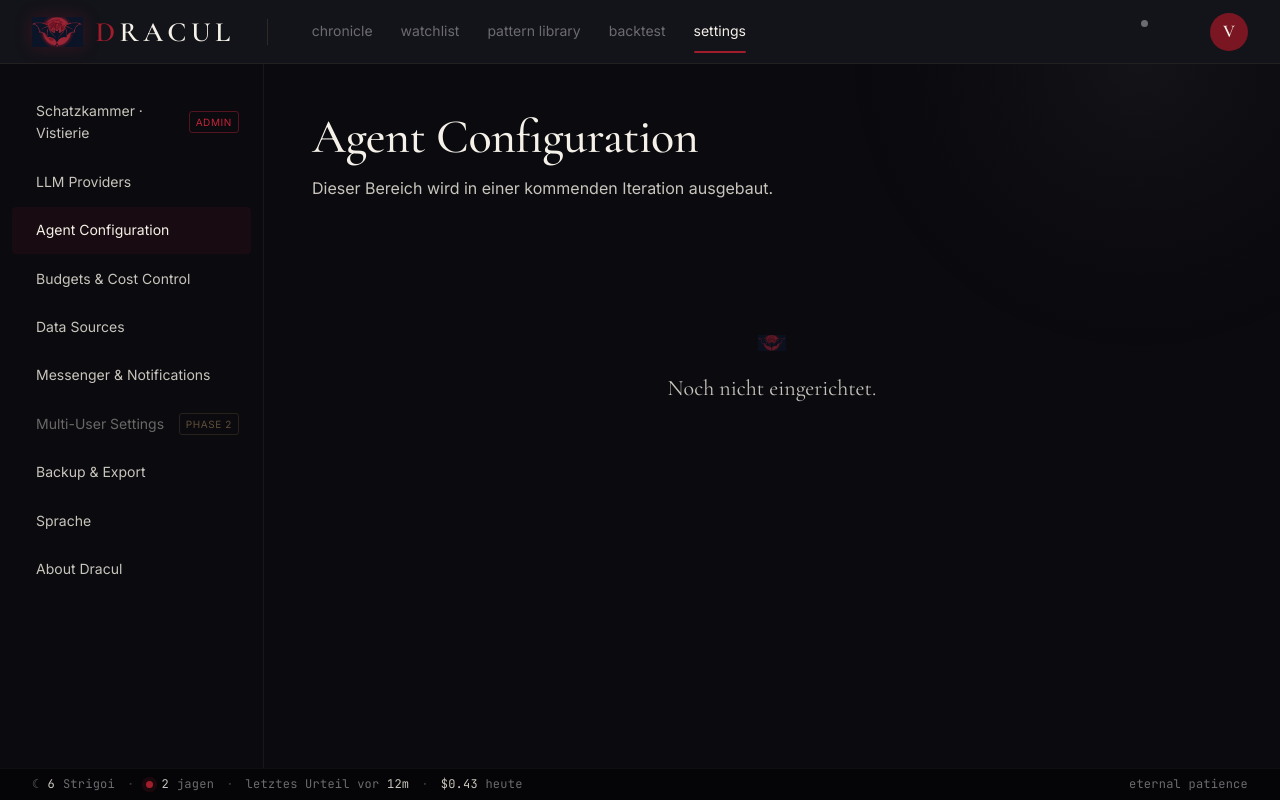
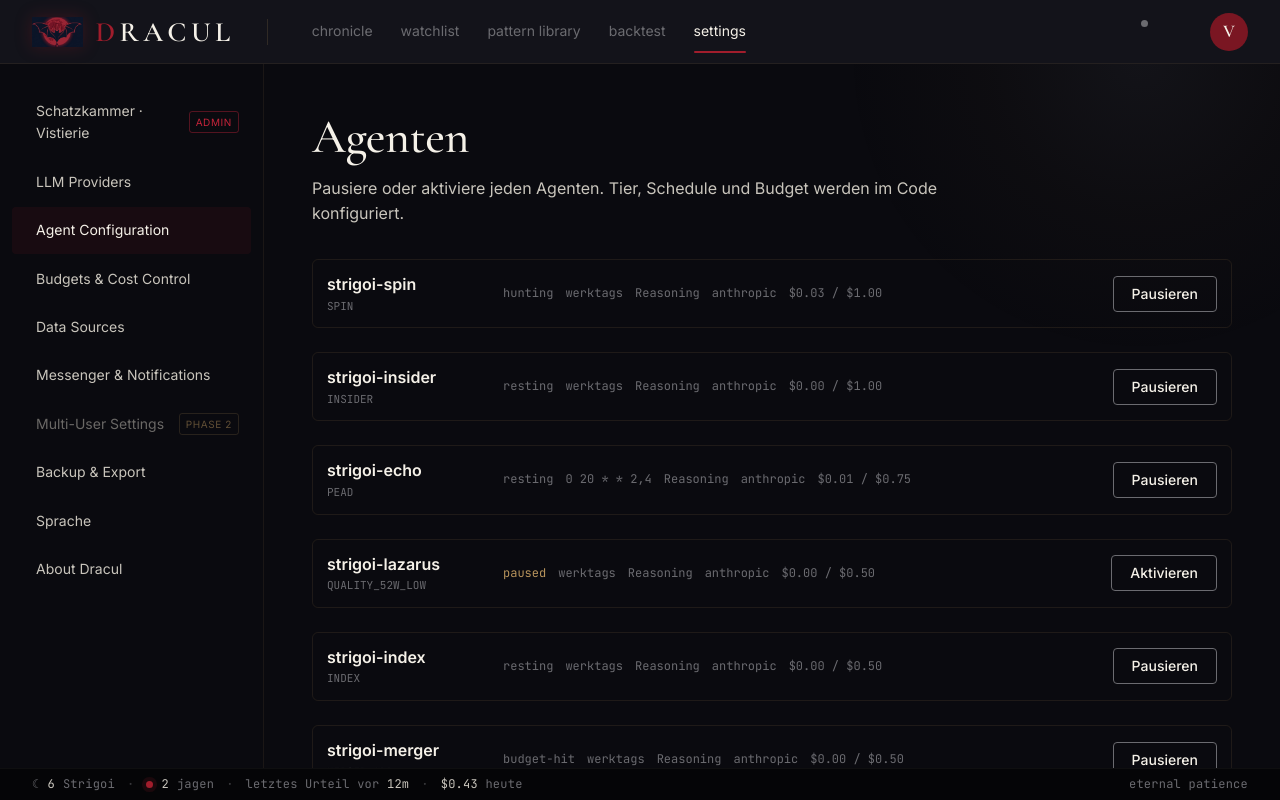
Before and after one commit to visterion/dracul, a Vue app in the folder chronicle/: page /settings in a window 1280 px wide. Both pictures are taken after a click on the button "Agent Configuration". Built offline with nearby package versions, Linux system fonts and the light colour scheme.

Commit message:
feat(chronicle): agent-config Settings section with pause/resume

```diff
--- a/chronicle/src/views/SettingsView.vue
+++ b/chronicle/src/views/SettingsView.vue
@@ -155,6 +155,44 @@
           </div>
         </template>
 
+        <!-- Agent config -->
+        <template v-else-if="active === 'agent-config'">
+          <PageHead :title="t('settings.agentConfig.title')" :sub="t('settings.agentConfig.subtitle')" />
+
+          <div v-if="agentError" role="alert" class="set-budget-error">{{ agentError }}</div>
+
+          <template v-if="agentsLoading">
+            <v-skeleton-loader v-for="i in 4" :key="i" type="list-item" />
+          </template>
+
+          <div v-else-if="agentData && agentData.length" class="stack-5" data-testid="agent-config-list">
+            <div v-for="row in agentData" :key="row.name" class="agent-row" :data-agent="row.name">
+              <div class="agent-row__main">
+                <div class="agent-row__name">{{ row.name }}</div>
+                <span class="agent-row__role mono">{{ row.role }}</span>
+              </div>
+              <div class="agent-row__meta mono">
+                <span class="agent-row__state" :data-state="row.state">{{ row.state }}</span>
+                <span>{{ agentSchedule(row) }}</span>
+                <span v-if="row.tier">{{ row.tier }}</span>
+                <span v-if="row.primaryProvider">{{ row.primaryProvider }}</span>
+                <span>${{ row.dailyUsedUsd.toFixed(2) }} / ${{ row.dailyBudgetUsd.toFixed(2) }}</span>
+              </div>
+              <button
+                class="btn btn-secondary agent-row__toggle"
+                :disabled="pausing === row.name"
+                :data-testid="`agent-pause-${row.name}`"
+                @click="togglePause(row)"
+              >{{ row.paused ? t('settings.agentConfig.resume') : t('settings.agentConfig.pause') }}</button>
+            </div>
+          </div>
+
+          <div v-else class="empty">
+            <div class="em-icon"><BatGlyph :size="28" :dim="false" /></div>
+            <div class="em-text">{{ t('settings.agentConfig.empty') }}</div>
+          </div>
+        </template>
+
         <!-- Stub for the remaining sections -->
         <template v-else>
           <PageHead :title="currentNavItem?.label ?? t('settings.title')" :sub="t('settings.stubSub')" />
@@ -174,14 +212,15 @@ import { useI18n } from 'vue-i18n'
 import { useDisplay } from 'vuetify'
 import { useApi } from '../api'
 import { setLocale } from '../i18n'
-import type { LlmProvider, BudgetPatch, SettingsBudgetData } from '../api/types'
+import type { LlmProvider, BudgetPatch, SettingsBudgetData, AgentConfigRow } from '../api/types'
 import VistierieView from './VistierieView.vue'
 import PageHead from '../components/common/PageHead.vue'
 import BatGlyph from '../components/common/BatGlyph.vue'
 import SectionHeader from '../components/common/SectionHeader.vue'
 import ProviderCard from '../components/common/ProviderCard.vue'
+import { humanScheduleText } from '../utils/schedule'
 
-const { t } = useI18n()
+const { t, locale } = useI18n()
 const api = useApi()
 const { smAndDown } = useDisplay()
 
@@ -308,8 +347,50 @@ async function saveAgentBudget(agentName: string) {
   }
 }
 
+// ── Agent Config ───────────────────────────────────────────────
+const agentData = ref<AgentConfigRow[] | null>(null)
+const agentsLoading = ref(false)
+const agentError = ref<string | null>(null)
+const pausing = ref<string | null>(null)
+
+async function loadAgents() {
+  agentsLoading.value = true
+  agentError.value = null
+  try {
+    agentData.value = await api.getAgents()
+  } catch (e) {
+    agentError.value = e instanceof Error ? e.message : t('settings.agentConfig.loadError')
+  } finally {
+    agentsLoading.value = false
+  }
+}
+
+async function togglePause(row: AgentConfigRow) {
+  pausing.value = row.name
+  const previous = { paused: row.paused, state: row.state }
+  // optimistic
+  row.paused = !row.paused
+  row.state = row.paused ? 'paused' : 'resting'
+  try {
+    const updated = await api.setAgentPaused(row.name, row.paused)
+    row.paused = updated.paused
+    row.state = updated.state
+  } catch {
+    row.paused = previous.paused
+    row.state = previous.state
+    agentError.value = t('settings.agentConfig.pauseError')
+  } finally {
+    pausing.value = null
+  }
+}
+
+function agentSchedule(row: AgentConfigRow): string {
+  return humanScheduleText(row.schedule, row.nextRunAt, locale.value, t)
+}
+
 watch(active, (section) => {
   if (section === 'budgets' && !budgetData.value) loadBudgets()
+  if (section === 'agent-config' && !agentData.value) loadAgents()
 })
 
 onMounted(async () => {
@@ -460,4 +541,16 @@ onMounted(async () => {
 .settings-nav--chips::-webkit-scrollbar { display: none; }
 .settings-nav--chips .set-nav-item { flex: 0 0 auto; white-space: nowrap; width: auto; }
 .settings-grid--mobile .set-budget-grid { grid-template-columns: 1fr; }
+
+/* ── Agent Config ─────────────────────────────────────────────── */
+.agent-row { display: flex; align-items: center; gap: 16px; padding: 12px 14px;
+  border: 1px solid rgba(184, 148, 92, 0.12); border-radius: 6px; }
+.agent-row__main { display: flex; flex-direction: column; min-width: 160px; }
+.agent-row__name { color: var(--bone-ivory); font-weight: 600; }
+.agent-row__role { font-size: 11px; color: var(--ash-gray); }
+.agent-row__meta { display: flex; flex-wrap: wrap; gap: 12px; flex: 1;
+  font-size: 12px; color: var(--ash-gray); }
+.agent-row__state[data-state="paused"] { color: var(--cathedral-gold); }
+.agent-row__state[data-state="budget-hit"] { color: var(--blood-red); }
+.agent-row__toggle { flex: 0 0 auto; }
 </style>
```
